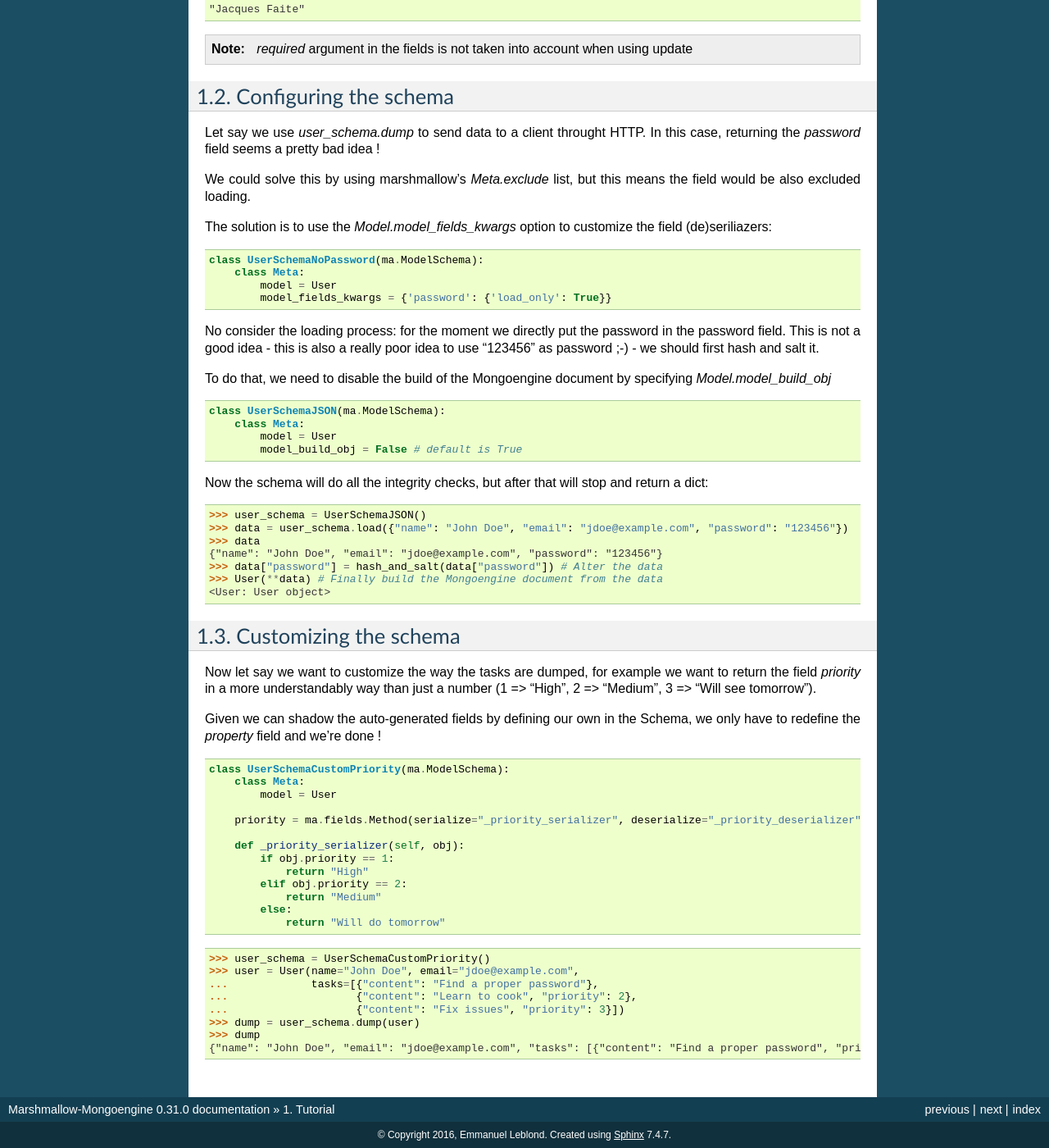
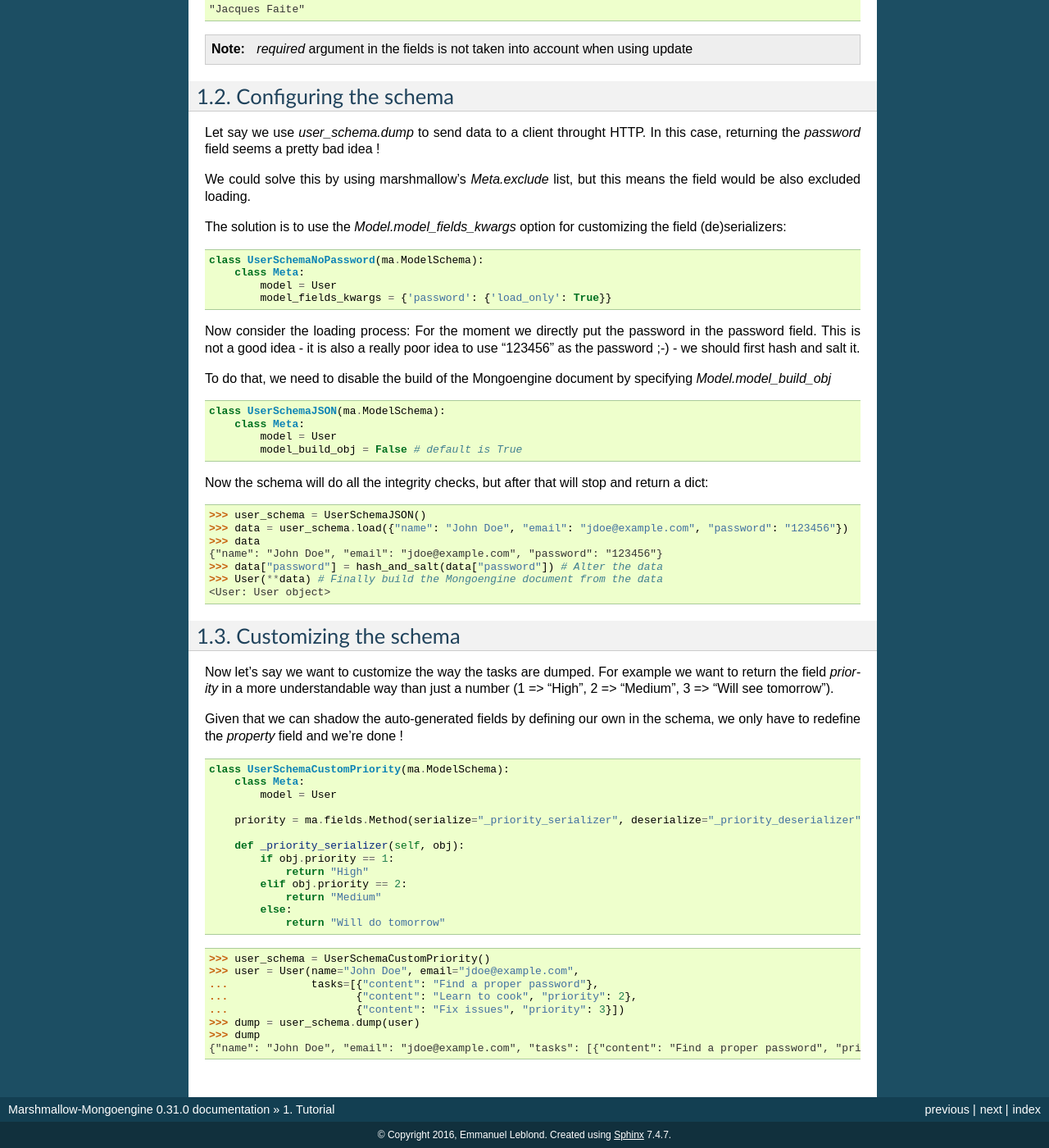
Before and after one commit to MongoEngine/marshmallow-mongoengine, a Sphinx documentation site: the page built from docs/tutorial.rst, in a window 1280 px wide and 1400 px high, scrolled down 1001 px. Shown: the whole window at 82% size. Built offline with Sphinx 7.4.7, drawn with Linux system fonts in a browser that asks for light colours.

Commit message:
correcting some minor typos

```diff
--- a/docs/tutorial.rst
+++ b/docs/tutorial.rst
@@ -81,7 +81,7 @@ In this case, returning the `password` field seems a pretty bad idea !
 We could solve this by using marshmallow's `Meta.exclude` list, but this means
 the field would be also excluded loading.
 
-The solution is to use the `Model.model_fields_kwargs` option to customize the field (de)seriliazers:
+The solution is to use the `Model.model_fields_kwargs` option for customizing the field (de)serializers:
 
 
 .. code-block:: python
@@ -92,8 +92,8 @@ The solution is to use the `Model.model_fields_kwargs` option to customize the f
             model_fields_kwargs = {'password': {'load_only': True}}
 
 
-No consider the loading process: for the moment we directly put the password in the password field.
-This is not a good idea - this is also a really poor idea to use "123456" as password ;-) - we should
+Now consider the loading process: For the moment we directly put the password in the password field.
+This is not a good idea - it is also a really poor idea to use "123456" as the password ;-) - we should
 first hash and salt it.
 
 To do that, we need to disable the build of the Mongoengine document by specifying `Model.model_build_obj`
@@ -122,11 +122,11 @@ Now the schema will do all the integrity checks, but after that will stop and re
 Customizing the schema
 ----------------------
 
-Now let say we want to customize the way the tasks are dumped, for example
-we want to return the field `priority` in a more understandably way than just a number
+Now let's say we want to customize the way the tasks are dumped. For example
+we want to return the field `priority` in a more understandable way than just a number
 (1 => "High", 2 => "Medium", 3 => "Will see tomorrow").
 
-Given we can shadow the auto-generated fields by defining our own in the Schema,
+Given that we can shadow the auto-generated fields by defining our own in the schema,
 we only have to redefine the `property` field and we're done !
 
 .. code-block:: python
```
